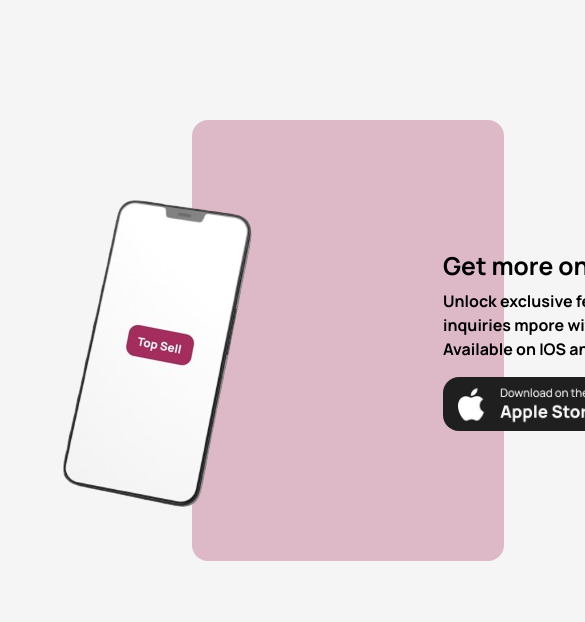
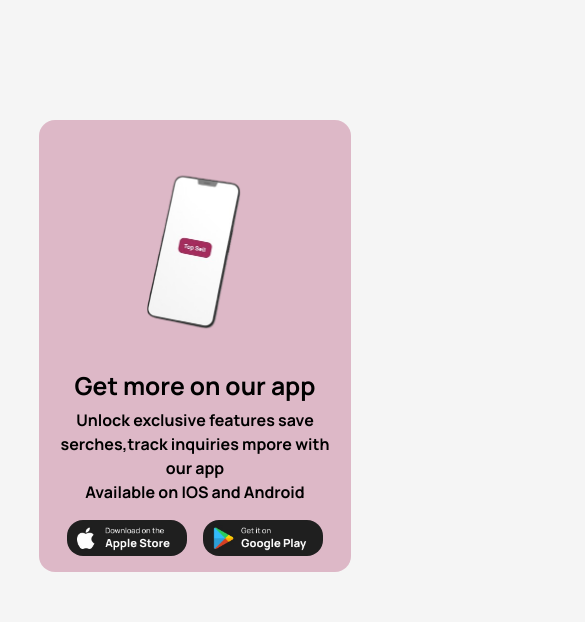
Before and after one commit to Adebayo114/Hng2, a React (Vite) app in the folder my-react-app/: page / in a window 390 px wide. Shown: the part 10420-11042 px from the top of the page, 585 px wide, since content can reach past the window. Built offline with nearby package versions, Linux system fonts and the light colour scheme.

Commit message:
my message3

```diff
--- a/my-react-app/package.json
+++ b/my-react-app/package.json
@@ -10,7 +10,8 @@
     "dev": "vite",
     "build": "tsc -b && vite build",
     "lint": "eslint . --ext ts,tsx --report-unused-disable-directives --max-warnings 0",
-    "preview": "vite preview"
+    "preview": "vite preview",
+    "echo-test": "echo 'Hello, world!'"
   },
   "dependencies": {
     "react": "^18.3.1",
@@ -26,6 +27,7 @@
     "eslint-plugin-react-hooks": "^4.6.2",
     "eslint-plugin-react-refresh": "^0.4.7",
     "typescript": "^5.2.2",
-    "vite": "^5.3.1"
+    "vite": "^5.3.1",
+    "gh-pages": "^5.0.0"
   }
 }
--- a/my-react-app/src/components/Contents.tsx
+++ b/my-react-app/src/components/Contents.tsx
@@ -11,11 +11,7 @@ import pc4 from '../assets/pcs/hp end.jpeg'
 import heart from '../assets/icons/heart (2).png'
 import googleplay from '../assets/pcs/gp.jpeg'
 import apple from '../assets/pcs/ap.jpeg'
-import heart1 from '../assets/icons/heart (2).png'
-import heart2 from '../assets/icons/heart (2).png'
-import heart3 from '../assets/icons/heart (2).png'
-import heart4 from '../assets/icons/heart (2).png'
-import fone from '../assets/pcs/topsell.jpeg'
+
 
 function Contents() {
     return (
--- a/my-react-app/src/styles/Content.css
+++ b/my-react-app/src/styles/Content.css
@@ -92,28 +92,66 @@
     text-align: center;
 }
 
-
-.advert{
+.advert {
     display: flex;
-    margin-left: 12rem;
+    flex-wrap: wrap; /* Allow wrapping for smaller screens */
+    margin: 0 auto;
+    padding: 2rem;
     width: 80%;
     justify-content: center;
     align-items: center;
     background-color: rgba(165, 45, 93, 0.3); /* Using rgba for transparency */
     color: black;
     margin-bottom: 5rem;
-    border-radius: 1rem ;
+    border-radius: 1rem;
 }
 
+.fone-logo img {
+    max-width: 100%;
+    height: auto;
+    border-radius: 1rem;
+}
 
+.advert-details {
+    text-align: center;
+    padding-top: 1rem;
+}
 
-.download-option{
+.download-option {
     display: flex;
     gap: 1rem;
+    justify-content: center;
+    margin-top: 1rem;
 }
 
 .apple-version, .ios-version {}
-#apple,#google{
+
+#apple, #google {
     width: 180px;
     border-radius: 1rem;
 }
+
+@media (max-width: 768px) {
+    .advert {
+        flex-direction: column; /* Stack elements vertically on small screens */
+        align-items: center;
+    }
+
+    .fone-logo, .advert-details {
+        width: 100%;
+    }
+
+    #apple, #google {
+        width: 150px;
+    }
+}
+
+@media (max-width: 480px) {
+    .advert {
+        padding: 1rem;
+    }
+
+    #apple, #google {
+        width: 120px;
+    }
+}
--- a/package.json
+++ b/package.json
@@ -1,10 +1,10 @@
 {
   "dependencies": {
     "bootstrap": "^5.3.3",
-    "gh-pages": "^6.1.1",
     "react-router-dom": "^6.24.1"
   },
   "devDependencies": {
-    "@types/bootstrap": "^5.2.10"
+    "@types/bootstrap": "^5.2.10",
+    "gh-pages": "^6.1.1"
   }
 }
```
Also changed, not shown: 1 other file (tests, documents, lock files or other folders).
